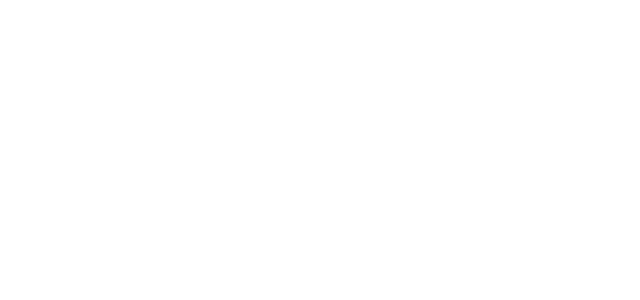
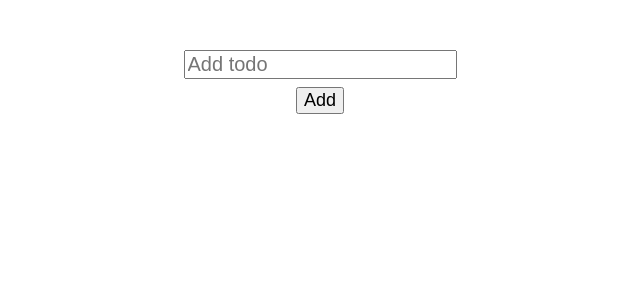
Before and after one commit to nipunbharti/react-features, a React (Create React App) app: page /statehook in a window 1280 px wide. Shown: the top 300 px of the page, without its empty margins (320-960 px from the left). Built offline with nearby package versions, Linux system fonts and the light colour scheme.

Commit message:
Same as last commit

```diff
--- a/src/App.css
+++ b/src/App.css
@@ -51,3 +51,19 @@ code {
   justify-content: center;
   font-size: 40px;
 }
+
+.todoContainer {
+  display: flex;
+  flex-direction: column;
+  align-items: center;
+  font-size: 25px;
+}
+
+.todoInput {
+  font-size: 20px;
+}
+
+.todoButton {
+  font-size: 18px;
+  margin-top: 8px;
+}
--- a/src/App.js
+++ b/src/App.js
@@ -3,6 +3,7 @@ import { BrowserRouter, Route } from 'react-router-dom';
 import Home from './components/Home';
 import LazySuspense from "./components/LazySuspense";
 import ErrorBoundariesCheck from "./components/ErrorBoundariesCheck";
+import TodoStateHook from './components/StateHook';
 import './App.css';
 
 const App = () => {
@@ -13,6 +14,7 @@ const App = () => {
           <Route exact path="/" component={Home} />
           <Route path="/lazysuspense/" component={LazySuspense} />
           <Route path="/errorboundaries/" component={ErrorBoundariesCheck} />
+          <Route path="/statehook/" component={TodoStateHook} />
         </div>
       </BrowserRouter>
     </div>
```
